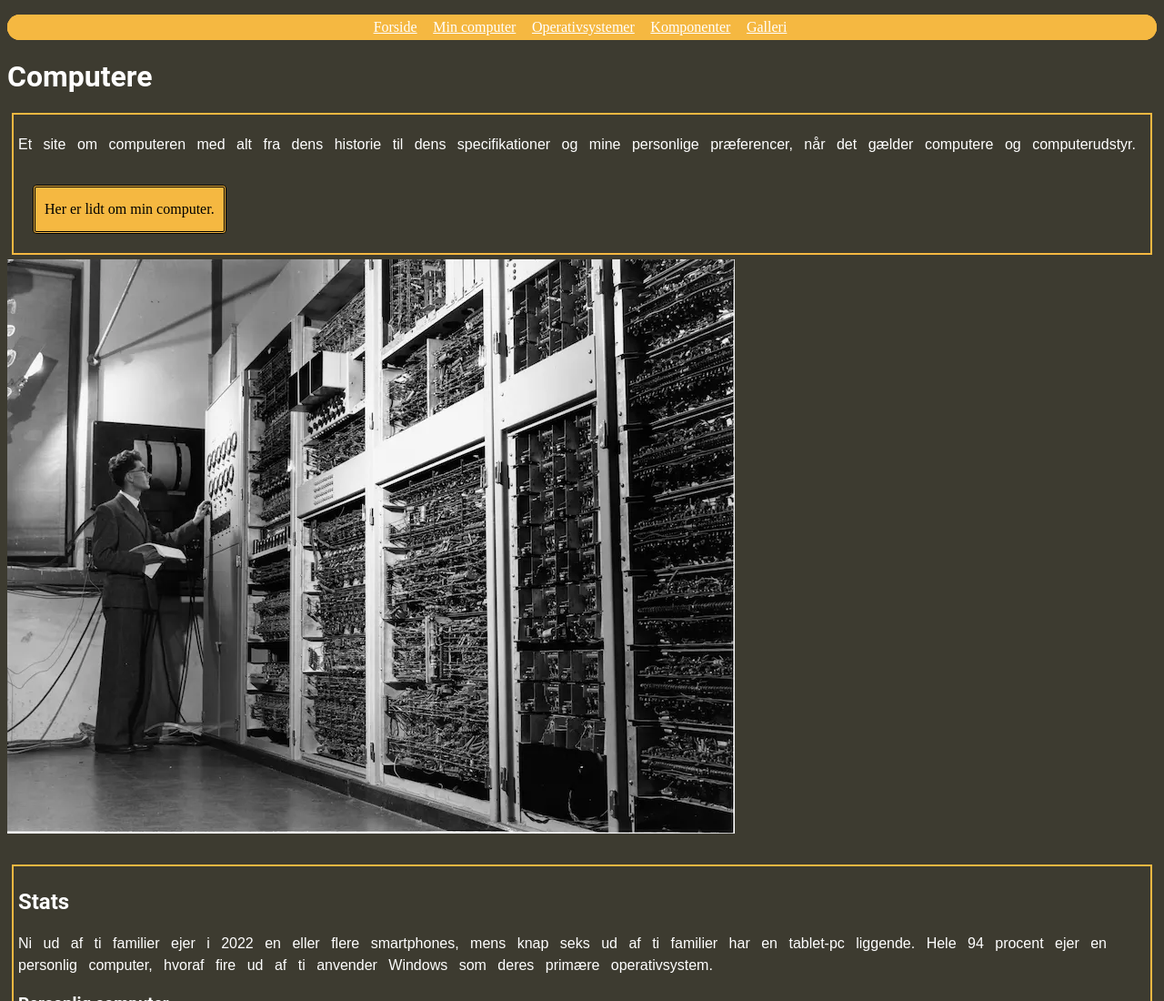
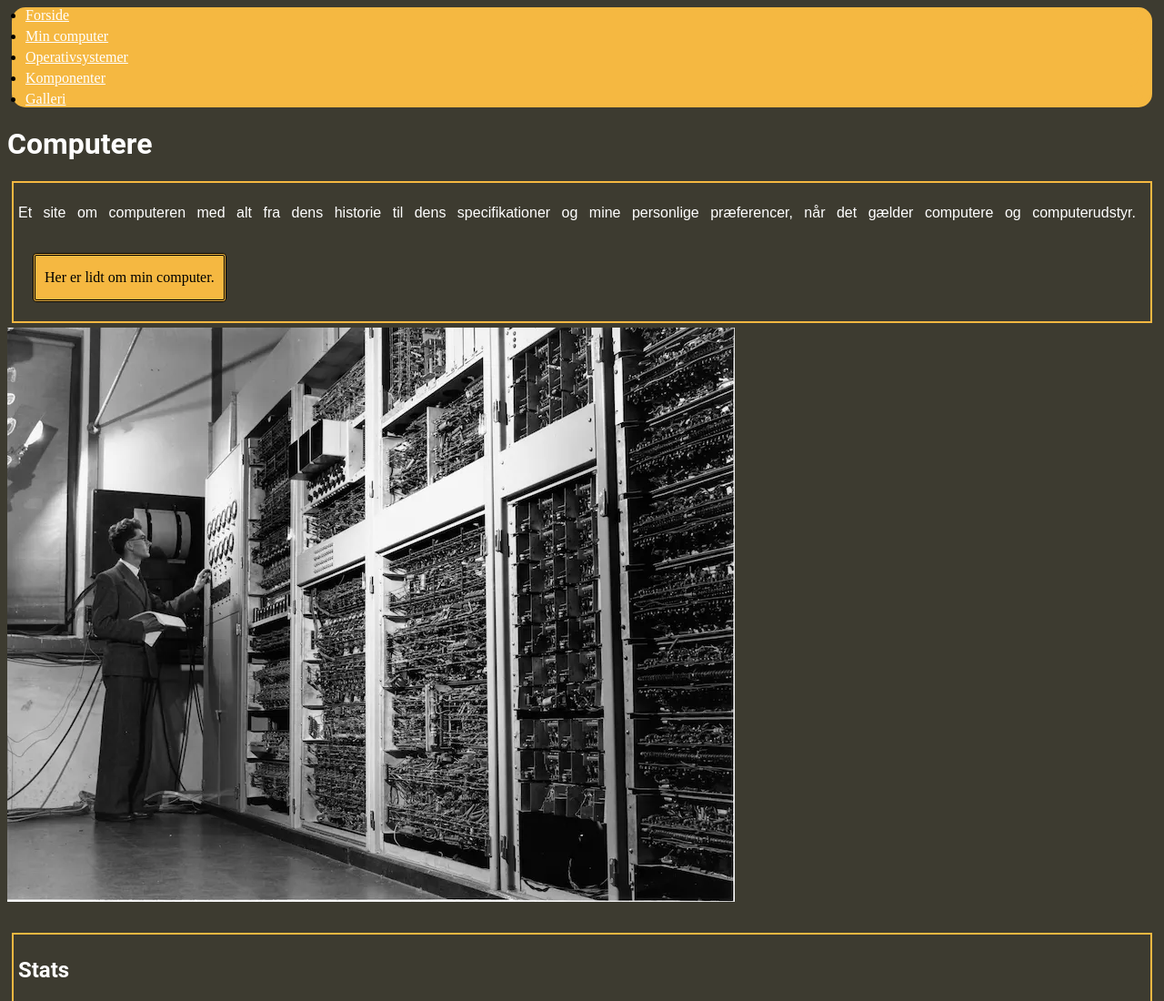
Before and after one commit to Jonathanbruunraakjaer/mobilsite, a plain HTML site: page index.html in a window 1280 px wide. Shown: the top 1100 px of the page at 91% size. Drawn offline with Linux system fonts and the light colour scheme.

Commit message:
Add files via upload

```diff
--- a/css/style.css
+++ b/css/style.css
@@ -24,15 +24,10 @@ li {
   border-radius: 15px 15px;
   color: black;
   padding: 0px;
-  text-align: center;
+  margin: 5px;
+  text-align: left;
 }
-li {
-  display: inline-block;
-  padding-right: 4px;
-  margin: 0.3em;
-  text-wrap: balance;
-  color: black;
-}
+
 .cta {
   color: rgb(0, 0, 0);
   background-color: #f5b841;
```
